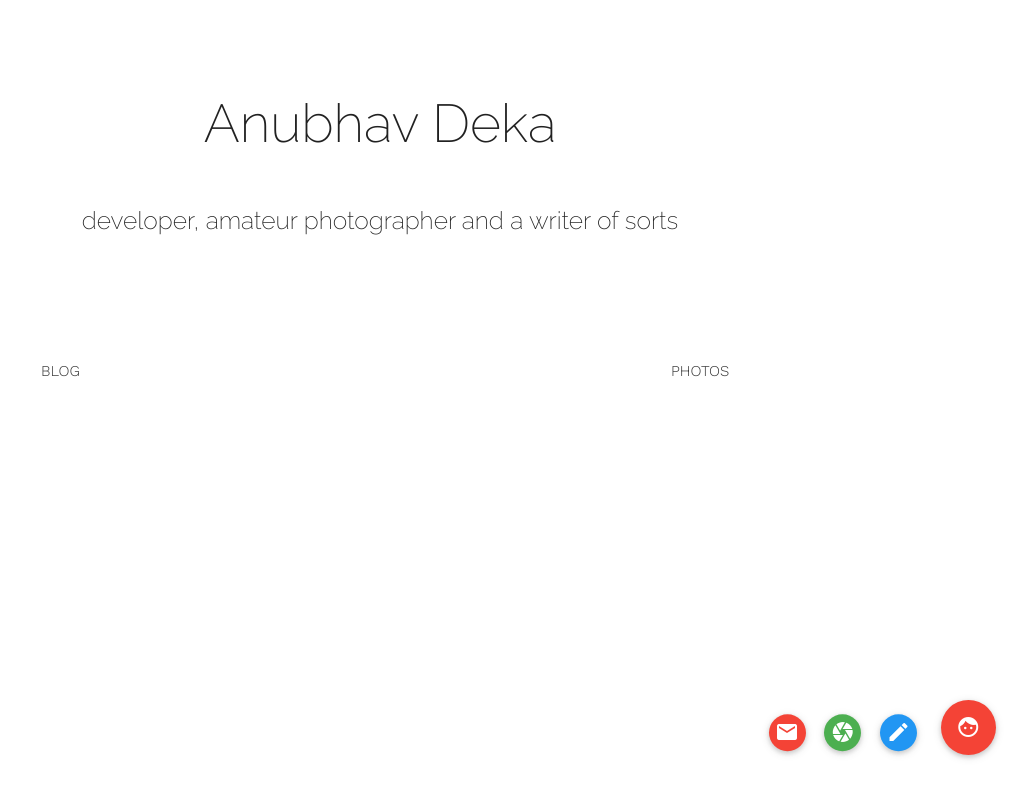
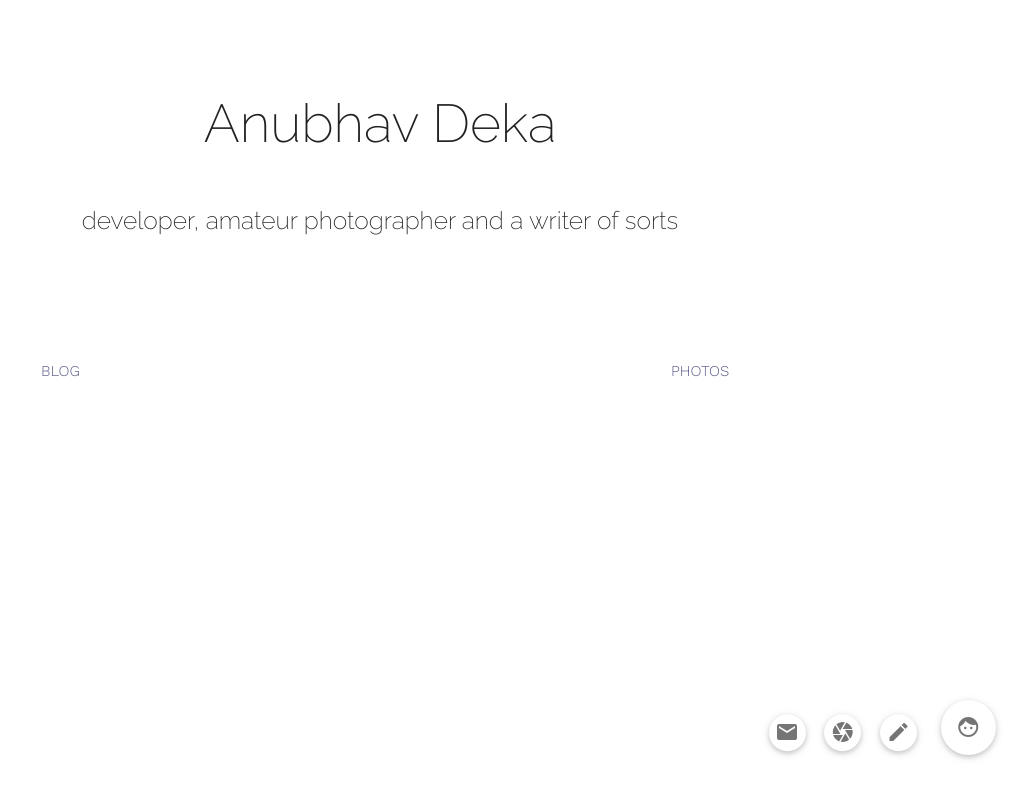
Before and after one commit to anubhavdeka/anubhavdeka.github.io, a plain HTML site: page index-m.html in a window 1280 px wide. Both pictures are taken after a click on the link "face". Shown: the whole page, without its empty margins (260-1280 px from the left). Drawn offline with nearby package versions, Linux system fonts and the light colour scheme.

Commit message:
#85
v2.0

```diff
--- a/index-m.html
+++ b/index-m.html
@@ -36,6 +36,8 @@
     <!--Font-->
     <link href="https://fonts.googleapis.com/css?family=Assistant:200|Raleway:200" rel="stylesheet" type="text/css">
     <link href="https://fonts.googleapis.com/css?family=Work+Sans:300" rel="stylesheet" type="text/css">
+    <!--Import custom Styles -->
+    <link type = "text/css" rel="stylesheet" href="css/styles.css">
 
 </head>
 <body>
@@ -74,11 +76,11 @@
 				    <!-- Contact Part -->
 				    <div>
 						<div class="fixed-action-btn horizontal click-to-toggle" style="bottom: 45px; right: 24px;">
-				    	<a class="btn-floating btn-large red"><i class="material-icons">face</i></a>
+				    	<a class="btn-floating btn-large white"><i class="material-icons md-dark">face</i></a>
 				    	<ul>
-				      		<li><a class="btn-floating red" href="https://docs.google.com/forms/d/1cxuQR13RkOlAvklEPFSHwEwYBebLEn7lAkFBolxIEf0/viewform?entry.65268175=John+&entry.368657466=Doe&entry.1081755654=johndoe@231.com&entry.1200324478=Hi+there!" target="_blank"><i class="material-icons">email</i></a></li>
-				      		<li><a class="btn-floating green" href="https://www.instagram.com/anubhav.deka/" target="_blank"><i class="material-icons">camera</i></a></li>
-				      		<li><a class="btn-floating blue" href="https://www.quora.com/profile/Anubhav-Deka-1" target="_blank"><i class="material-icons">edit</i></a></li>
+				      		<li><a class="btn-floating white" href="https://docs.google.com/forms/d/1cxuQR13RkOlAvklEPFSHwEwYBebLEn7lAkFBolxIEf0/viewform?entry.65268175=John+&entry.368657466=Doe&entry.1081755654=johndoe@231.com&entry.1200324478=Hi+there!" target="_blank"><i class="material-icons md-dark">email</i></a></li>
+				      		<li><a class="btn-floating white" href="https://www.instagram.com/anubhav.deka/" target="_blank"><i class="material-icons md-dark">camera</i></a></li>
+				      		<li><a class="btn-floating white" href="https://www.quora.com/profile/Anubhav-Deka-1" target="_blank"><i class="material-icons md-dark">edit</i></a></li>
 				    	</ul>
 				  	</div>
 
```
Also changed, not shown: index.html (+7 -5 lines).
